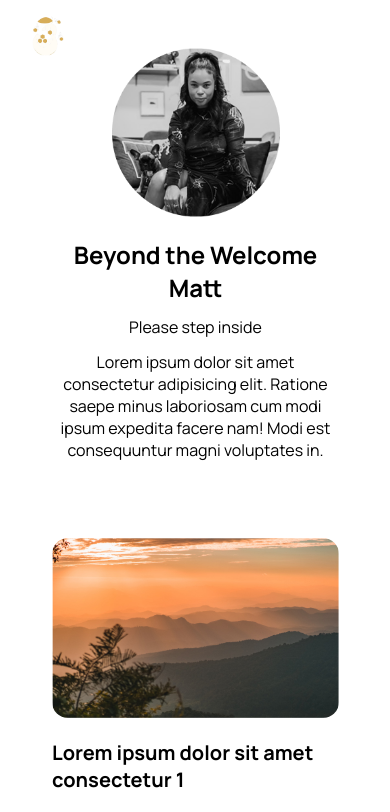
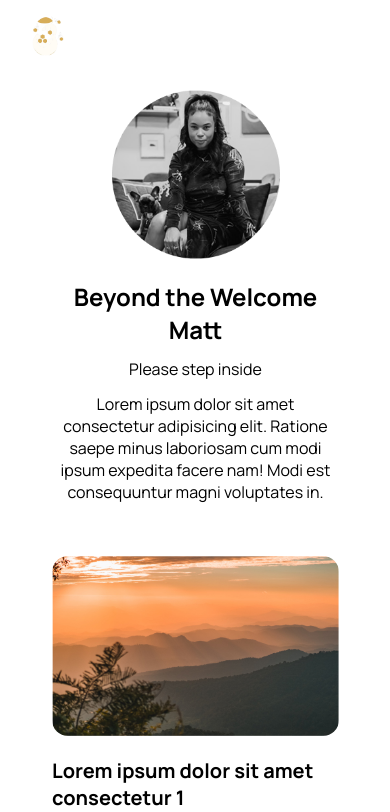
Before and after one commit to Pears-co-za/pears.co.za, a React (Create React App) app: page /blog in a window 390 px wide. Shown: the top 812 px of the page. Built offline with nearby package versions, Linux system fonts and the light colour scheme.

Commit message:
Minor FE updates

```diff
--- a/src/components/Blog/Blog.module.css
+++ b/src/components/Blog/Blog.module.css
@@ -10,16 +10,14 @@
     max-width: 450px;
     align-items: center;
     text-align: center;
-    padding: 2rem;
+    padding: 2rem 2rem .5rem 2rem;
 }
 
 .intro img {
-    width: 200px; /* Set equal width and height */
+    width: 200px;
     height: auto;
-    /* border-radius: 50%; */
     object-fit: contain;
     margin-bottom: 0rem;
-    /* padding: 3rem; */
     padding: 1rem;
 }
 
@@ -76,15 +74,10 @@
     font-size: 20px;
 }
 
-/* h2 {
-    font-size: 20px;
-} */
-
 @media (min-width: 700px) {
     .center__content {
         display: flex;
         justify-content: center;
-        /* border: 2px solid red; */
     }
     .cards {
         flex-direction: row;
@@ -97,7 +90,6 @@
     }
 
     .intro {
-        /* padding: .8rem;; */
         padding-bottom: 1rem;
     }
 
@@ -109,12 +101,14 @@
 
 }
 
-@media (min-width: 1000px) {
-    .intro {
-
-        /* padding-top: 2rem; */
+@media (min-width: 700px) and (max-width: 1000px){
+    .cards {
+        max-width: 710px;
     }
 
+}
+
+@media (min-width: 1000px) {
     .cards {
         margin-top: 2rem;
         justify-content: flex-start;
--- a/src/components/Blog/Blog.styled.js
+++ b/src/components/Blog/Blog.styled.js
@@ -3,7 +3,7 @@ import { colors } from "../../constants";
 
 export const StyledBlogContainer = styled.div`
     width: min(90%, 1300px);
-    margin: 0 auto;
+    margin: 2.6rem auto;
 
     @media (min-width: 1000px) {
         display:flex;
```
